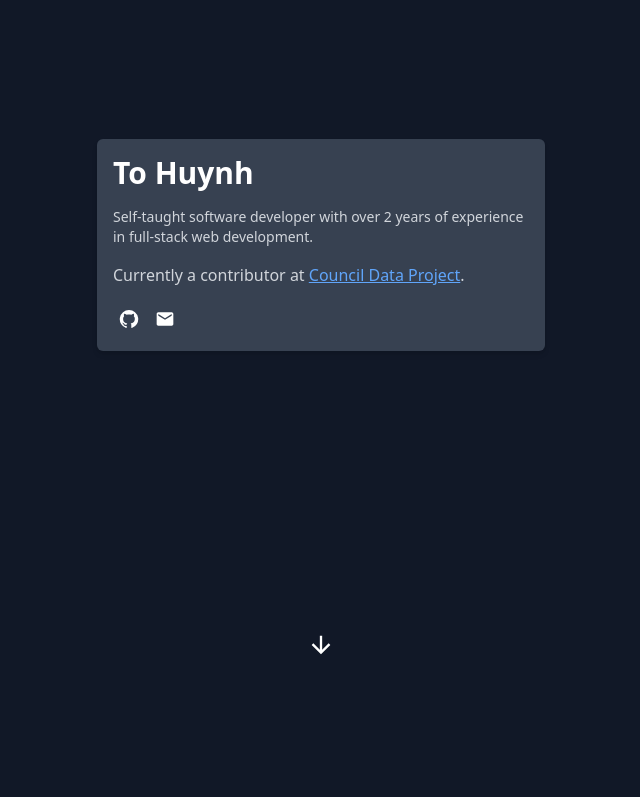
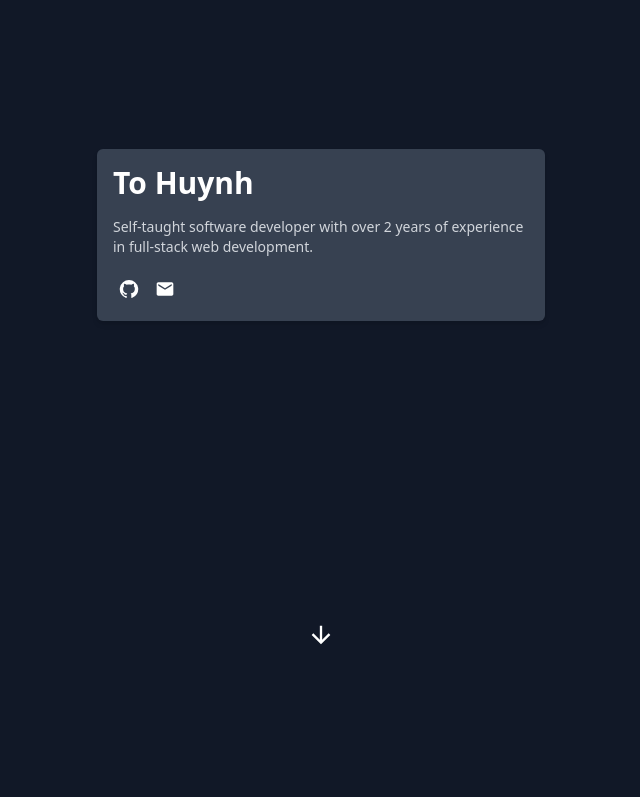
Before and after one commit to tohuynh/tohuynh.github.io, an Astro site: page / in a window 1280 px wide. Shown: the top 797 px of the page, without its empty margins (319-959 px from the left). Built offline with nearby package versions, Linux system fonts and the light colour scheme; Astro itself is replaced by a stand-in of ours.

Commit message:
Remove current

```diff
--- a/src/pages/index.astro
+++ b/src/pages/index.astro
@@ -125,14 +125,6 @@ const projects = [
           Self-taught software developer with over 2 years of experience in full-stack web
           development.
         </p>
-        <p class="text-base text-gray-300">
-          Currently a contributor at <a
-            class="text-blue-400 underline"
-            href="https://councildataproject.org"
-            target="_blank"
-            rel="noopener noreferrer">Council Data Project</a
-          >.
-        </p>
         <ul class="flex gap-1">
           <li>
             <IconLink href="https://github.com/tohuynh" text="GitHub">
```
